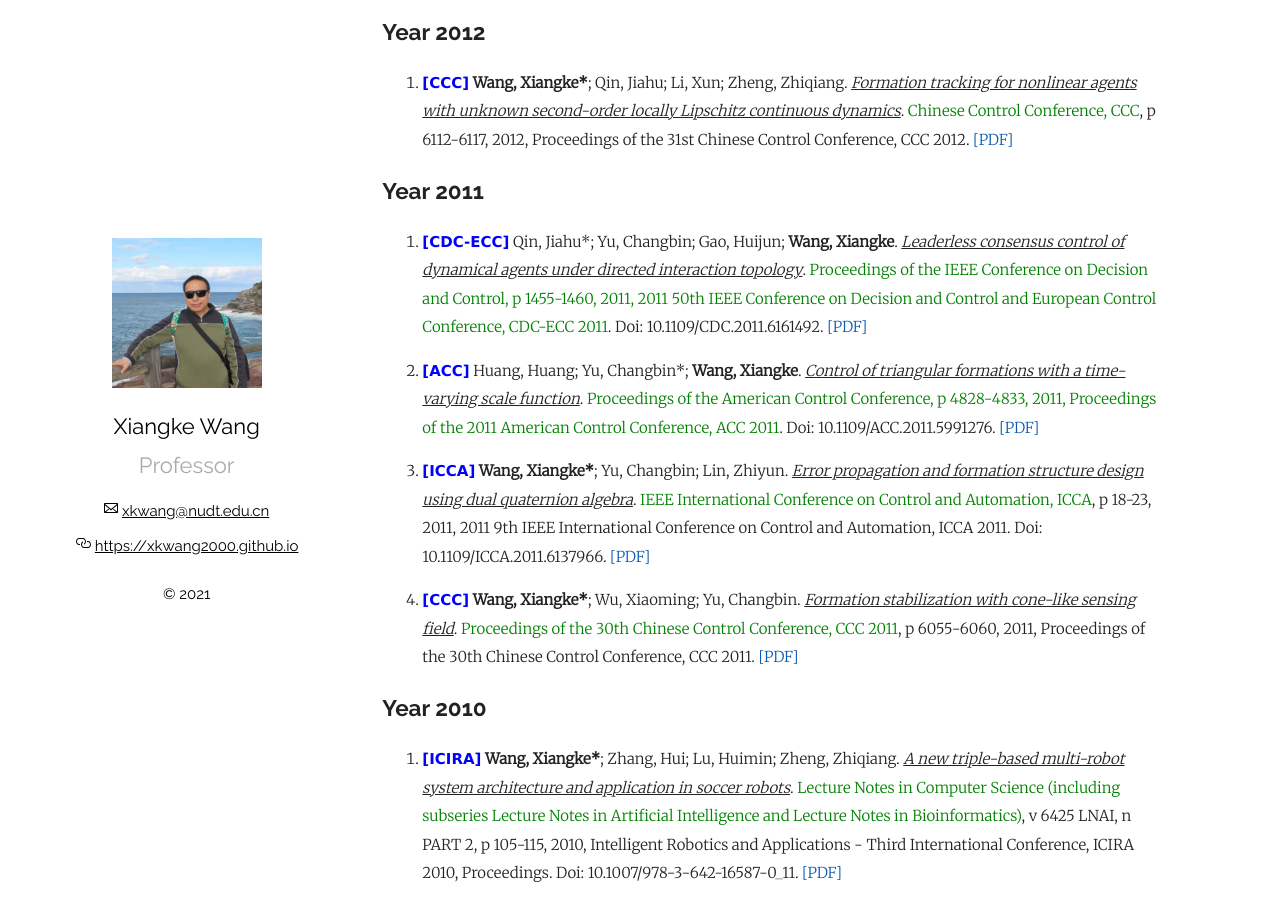
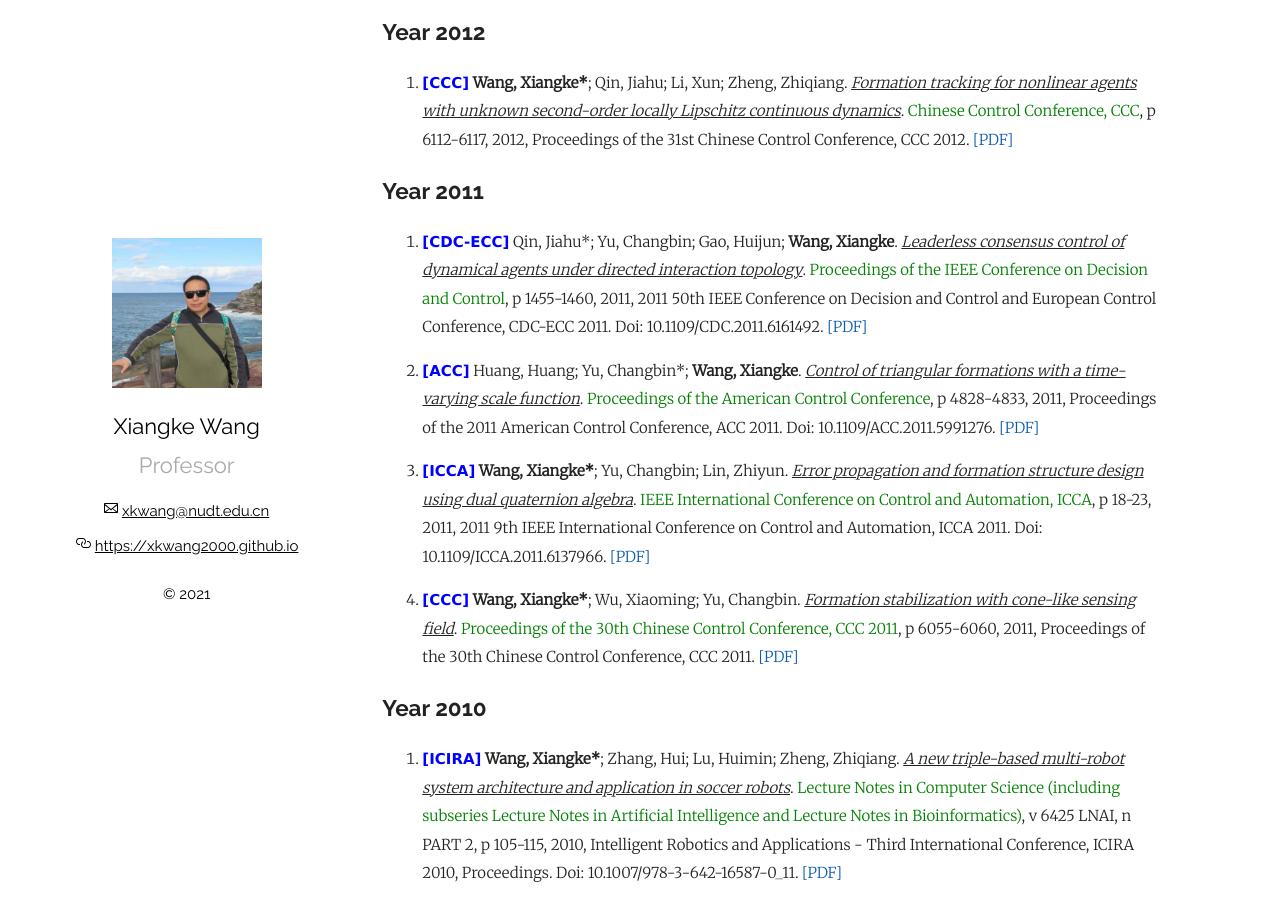
Before and after one commit to xkwang2000/xkwang.github.io, a Jekyll site: the page built from index.md, in a window 1280 px wide and 900 px high, scrolled down 13997 px. Built offline with Jekyll 4.4.1, drawn with Linux system fonts in a browser that asks for light colours; our own code applies the rules of GitHub Pages for plain Markdown files; some of the changed text lies outside the part shown.

Commit message:
modified conference paper list

```diff
--- a/index.md
+++ b/index.md
@@ -178,7 +178,7 @@ My research interests include autonous and swarm control of UAVs, especially the
 
 <p style="margin-top: 8px;"><li><font face="verdana" color="blue"><b>[CACRE]</b></font> Zhang, Zhiwen; Zhao, Shulong; <b>Wang, Xiangke</b>. <i><u>Research on collision avoidance of fixed-wing UAV</u></i>. <font color="green">ACM International Conference Proceeding Series,  July 19, 2019,  Proceedings - 2019 4th International Conference on Automation, Control and Robotics Engineering, CACRE 2019</font>. Doi: 10.1145/3351917.3351933. <a href = "https:">[PDF]</a></li></p>
 
-<p style="margin-top: 8px;"><li><font face="verdana" color="blue"><b>[CAC]</b></font> Wang, Yajing; Zhao, Shulong; <b>Wang, Xiangke</b>; Shen, Lincheng. <i><u>A Novel Collision Avoidance Method for Multiple Fixed-wing Unmanned Aerial Vehicles</u></i>. <font color="green">Proceedings - 2019 Chinese Automation Congress, CAC 2019, p 3621-3626, November 2019, Proceedings - 2019 Chinese Automation Congress, CAC 2019</font>. Doi: 10.1109/CAC48633.2019.8996560. <a href = "https:">[PDF]</a></li></p>
+<p style="margin-top: 8px;"><li><font face="verdana" color="blue"><b>[CAC]</b></font> Wang, Yajing; Zhao, Shulong; <b>Wang, Xiangke</b>; Shen, Lincheng. <i><u>A Novel Collision Avoidance Method for Multiple Fixed-wing Unmanned Aerial Vehicles</u></i>. <font color="green">Proceedings - 2019 Chinese Automation Congress, CAC 2019</font>, p 3621-3626, November 2019, Proceedings - 2019 Chinese Automation Congress, CAC 2019. Doi: 10.1109/CAC48633.2019.8996560. <a href = "https:">[PDF]</a></li></p>
 
 <p style="margin-top: 8px;"><li><font face="verdana" color="blue"><b>[ICMV]</b></font> Xu, Yinbo; Zhang, Yongwei; Liu, Huan; <b>Wang, Xiangke*</b>. <i><u>Deep learning for UAV autonomous landing based on self-built image dataset</u></i>. <font color="green">Proceedings of SPIE - The International Society for Optical Engineering, v 11041, 2019, Eleventh International Conference on Machine Vision, ICMV 2018</font>. Doi: 10.1117/12.2522751. <a href = "https:">[PDF]</a></li></p>
 
@@ -286,9 +286,9 @@ My research interests include autonous and swarm control of UAVs, especially the
 
 ## Year 2011
 <ol>
-<p style="margin-top: 8px;"><li><font face="verdana" color="blue"><b>[CDC-ECC]</b></font> Qin, Jiahu*; Yu, Changbin; Gao, Huijun; <b>Wang, Xiangke</b>. <i><u>Leaderless consensus control of dynamical agents under directed interaction topology</u></i>. <font color="green">Proceedings of the IEEE Conference on Decision and Control, p 1455-1460, 2011, 2011 50th IEEE Conference on Decision and Control and European Control Conference, CDC-ECC 2011</font>. Doi: 10.1109/CDC.2011.6161492. <a href = "https:">[PDF]</a></li></p>
+<p style="margin-top: 8px;"><li><font face="verdana" color="blue"><b>[CDC-ECC]</b></font> Qin, Jiahu*; Yu, Changbin; Gao, Huijun; <b>Wang, Xiangke</b>. <i><u>Leaderless consensus control of dynamical agents under directed interaction topology</u></i>. <font color="green">Proceedings of the IEEE Conference on Decision and Control</font>, p 1455-1460, 2011, 2011 50th IEEE Conference on Decision and Control and European Control Conference, CDC-ECC 2011. Doi: 10.1109/CDC.2011.6161492. <a href = "https:">[PDF]</a></li></p>
 
-<p style="margin-top: 8px;"><li><font face="verdana" color="blue"><b>[ACC]</b></font> Huang, Huang; Yu, Changbin*; <b>Wang, Xiangke</b>. <i><u>Control of triangular formations with a time-varying scale function</u></i>. <font color="green">Proceedings of the American Control Conference, p 4828-4833,  2011, Proceedings of the 2011 American Control Conference, ACC 2011</font>. Doi: 10.1109/ACC.2011.5991276. <a href = "https:">[PDF]</a></li></p>
+<p style="margin-top: 8px;"><li><font face="verdana" color="blue"><b>[ACC]</b></font> Huang, Huang; Yu, Changbin*; <b>Wang, Xiangke</b>. <i><u>Control of triangular formations with a time-varying scale function</u></i>. <font color="green">Proceedings of the American Control Conference</font>, p 4828-4833,  2011, Proceedings of the 2011 American Control Conference, ACC 2011. Doi: 10.1109/ACC.2011.5991276. <a href = "https:">[PDF]</a></li></p>
 
 <p style="margin-top: 8px;"><li><font face="verdana" color="blue"><b>[ICCA]</b></font> <b>Wang, Xiangke*</b>; Yu, Changbin; Lin, Zhiyun. <i><u>Error propagation and formation structure design using dual quaternion algebra</u></i>. <font color="green">IEEE International Conference on Control and Automation, ICCA</font>, p 18-23, 2011, 2011 9th IEEE International Conference on Control and Automation, ICCA 2011. Doi: 10.1109/ICCA.2011.6137966. <a href = "https:">[PDF]</a></li></p>
 
```
